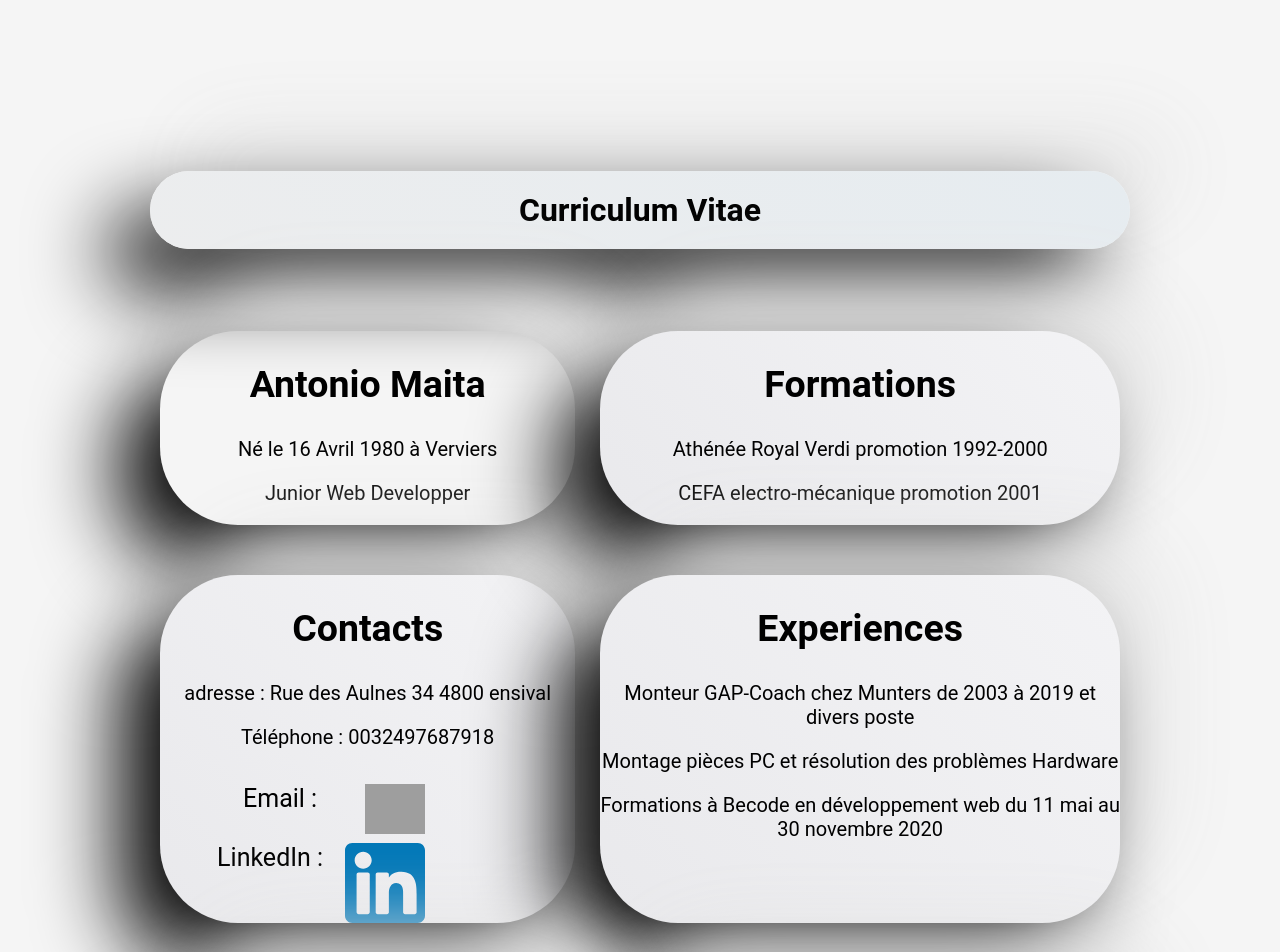
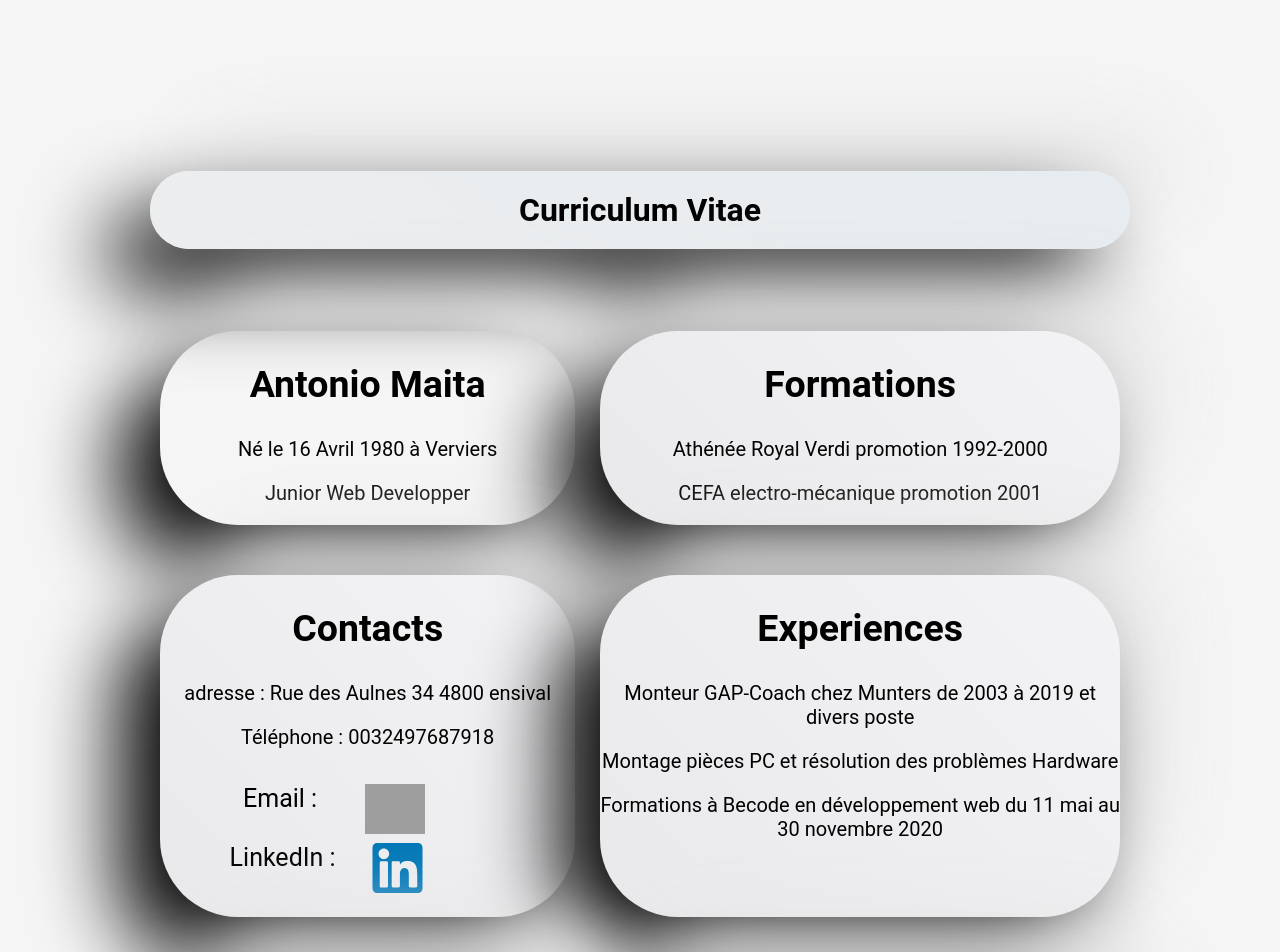
Before and after one commit to AntonioMaita/MyCv, a plain HTML site: page index.html in a window 1280 px wide. Shown: the top 952 px of the page. Drawn offline with Linux system fonts and the light colour scheme; grey boxes are pictures that could not be loaded.

Commit message:
Update index.html

```diff
--- a/index.html
+++ b/index.html
@@ -22,7 +22,7 @@
 		<p>Téléphone : 0032497687918</p>
 		<ul class="contact">
 			<li>Email :<a href="mailto:antoniomaita64@gmail.com"><img src="https://upload.wikimedia.org/wikipedia/fr/thumb/a/a7/Mail_%28Apple%29_logo.png/220px-Mail_%28Apple%29_logo.png" height="50px" width="60px" alt="visite mail"/> </a></li>
-			<li>LinkedIn :<a href="https://www.linkedin.com/in/antonio-maita-84a5161a9/" target="_blank"><img src="linkedin.svg" alt="LinkedIn" height="80px" width="80px"/></a></li>
+			<li>LinkedIn :<a href="https://www.linkedin.com/in/antonio-maita-84a5161a9/" target="_blank"><img src="linkedin.svg" alt="LinkedIn" height="50px" width="55px"/></a></li>
 		</ul>
 	</div>
 
```
